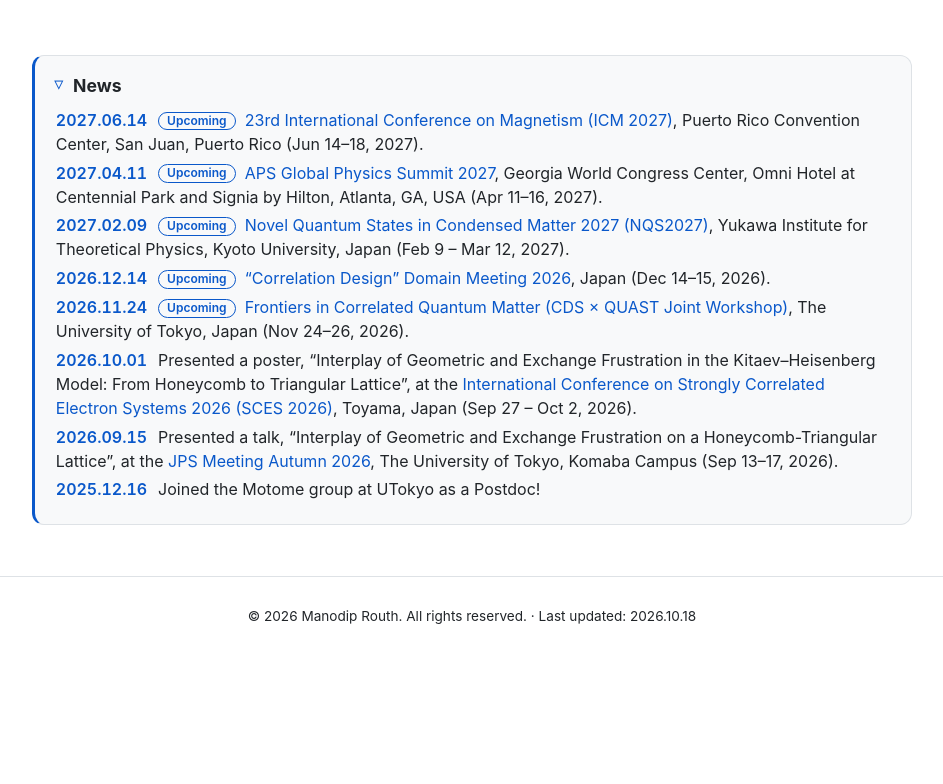
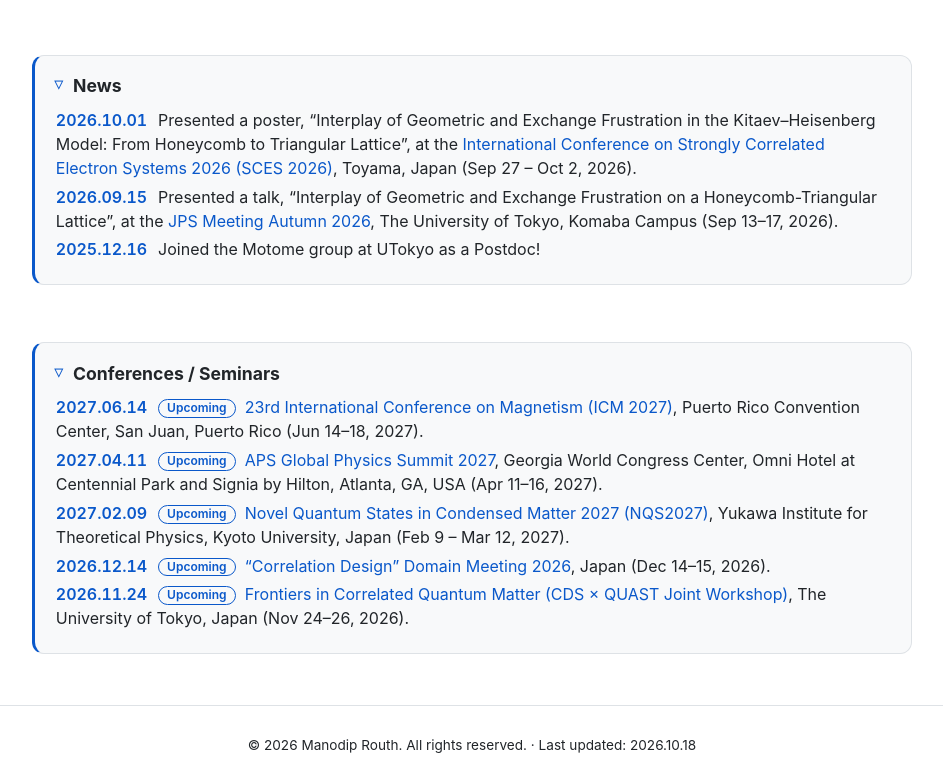
Before and after one commit to routhmanodip/routhmanodip.github.io, a plain HTML site: page index.html in a window 1280 px wide. Shown: the part 519-1303 px from the top of the page, without its empty margins (168-1111 px from the left). Before the commit the page ends 1174 px from the top, so only its background shows below. Drawn offline with Linux system fonts and the light colour scheme.

Commit message:
Home: add Conferences / Seminars section with the upcoming conferences
Co-Authored-By: Claude Sonnet 5.5 <noreply@anthropic.com>

```diff
--- a/index.html
+++ b/index.html
@@ -109,14 +109,21 @@
         <summary><h2 class="news-title">News</h2></summary>
         <ul class="news-list">
           <!-- EDIT: add newest items at the top -->
+          <li><span class="news-date">2026.10.01</span> Presented a poster, “Interplay of Geometric and Exchange Frustration in the Kitaev–Heisenberg Model: From Honeycomb to Triangular Lattice”, at the <a href="https://smartconf.jp/content/sces2026/" target="_blank" rel="noopener">International Conference on Strongly Correlated Electron Systems 2026 (SCES 2026)</a>, Toyama, Japan (Sep 27 – Oct 2, 2026).</li>
+          <li><span class="news-date">2026.09.15</span> Presented a talk, “Interplay of Geometric and Exchange Frustration on a Honeycomb-Triangular Lattice”, at the <a href="https://www.jps.or.jp/english/meetings-and-awards/annual/annual-index.html" target="_blank" rel="noopener">JPS Meeting Autumn 2026</a>, The University of Tokyo, Komaba Campus (Sep 13–17, 2026).</li>
+          <li><span class="news-date">2025.12.16</span> Joined the Motome group at UTokyo as a Postdoc!</li>
+        </ul>
+      </details>
+
+      <details class="news conferences" open>
+        <summary><h2 class="news-title">Conferences / Seminars</h2></summary>
+        <ul class="news-list">
+          <!-- EDIT: upcoming conferences and seminars; move past ones to News -->
           <li><span class="news-date">2027.06.14</span> <span class="news-tag">Upcoming</span> <a href="https://icm2027.org/" target="_blank" rel="noopener">23rd International Conference on Magnetism (ICM 2027)</a>, Puerto Rico Convention Center, San Juan, Puerto Rico (Jun 14–18, 2027).</li>
           <li><span class="news-date">2027.04.11</span> <span class="news-tag">Upcoming</span> <a href="https://www.aps.org/events/2027/summit" target="_blank" rel="noopener">APS Global Physics Summit 2027</a>, Georgia World Congress Center, Omni Hotel at Centennial Park and Signia by Hilton, Atlanta, GA, USA (Apr 11–16, 2027).</li>
           <li><span class="news-date">2027.02.09</span> <span class="news-tag">Upcoming</span> <a href="https://indico.yukawa.kyoto-u.ac.jp/event/104/overview" target="_blank" rel="noopener">Novel Quantum States in Condensed Matter 2027 (NQS2027)</a>, Yukawa Institute for Theoretical Physics, Kyoto University, Japan (Feb 9 – Mar 12, 2027).</li>
           <li><span class="news-date">2026.12.14</span> <span class="news-tag">Upcoming</span> <a href="https://cds.phys.s.u-tokyo.ac.jp/events/annual-meeting-2026/" target="_blank" rel="noopener">“Correlation Design” Domain Meeting 2026</a>, Japan (Dec 14–15, 2026).</li>
           <li><span class="news-date">2026.11.24</span> <span class="news-tag">Upcoming</span> <a href="https://rytaroarita.github.io/cds-quast-conference2026/index.html" target="_blank" rel="noopener">Frontiers in Correlated Quantum Matter (CDS × QUAST Joint Workshop)</a>, The University of Tokyo, Japan (Nov 24–26, 2026).</li>
-          <li><span class="news-date">2026.10.01</span> Presented a poster, “Interplay of Geometric and Exchange Frustration in the Kitaev–Heisenberg Model: From Honeycomb to Triangular Lattice”, at the <a href="https://smartconf.jp/content/sces2026/" target="_blank" rel="noopener">International Conference on Strongly Correlated Electron Systems 2026 (SCES 2026)</a>, Toyama, Japan (Sep 27 – Oct 2, 2026).</li>
-          <li><span class="news-date">2026.09.15</span> Presented a talk, “Interplay of Geometric and Exchange Frustration on a Honeycomb-Triangular Lattice”, at the <a href="https://www.jps.or.jp/english/meetings-and-awards/annual/annual-index.html" target="_blank" rel="noopener">JPS Meeting Autumn 2026</a>, The University of Tokyo, Komaba Campus (Sep 13–17, 2026).</li>
-          <li><span class="news-date">2025.12.16</span> Joined the Motome group at UTokyo as a Postdoc!</li>
         </ul>
       </details>
     </section>
```
